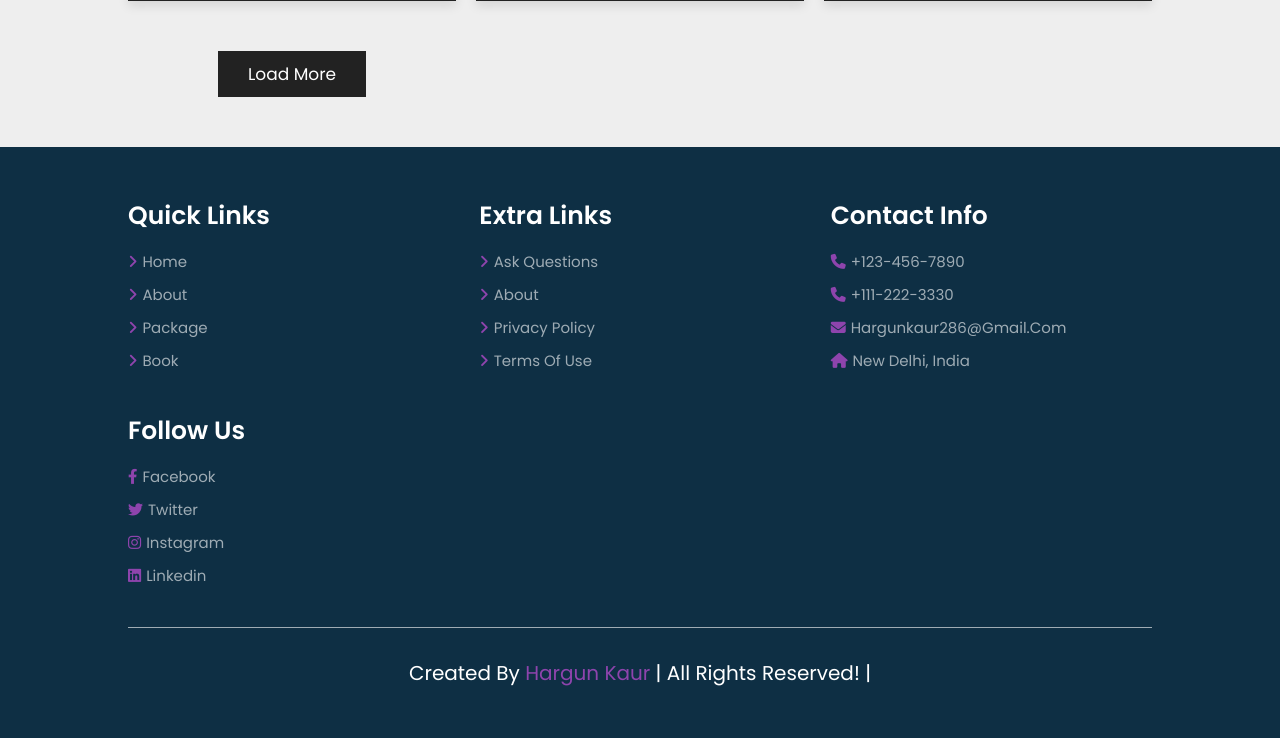
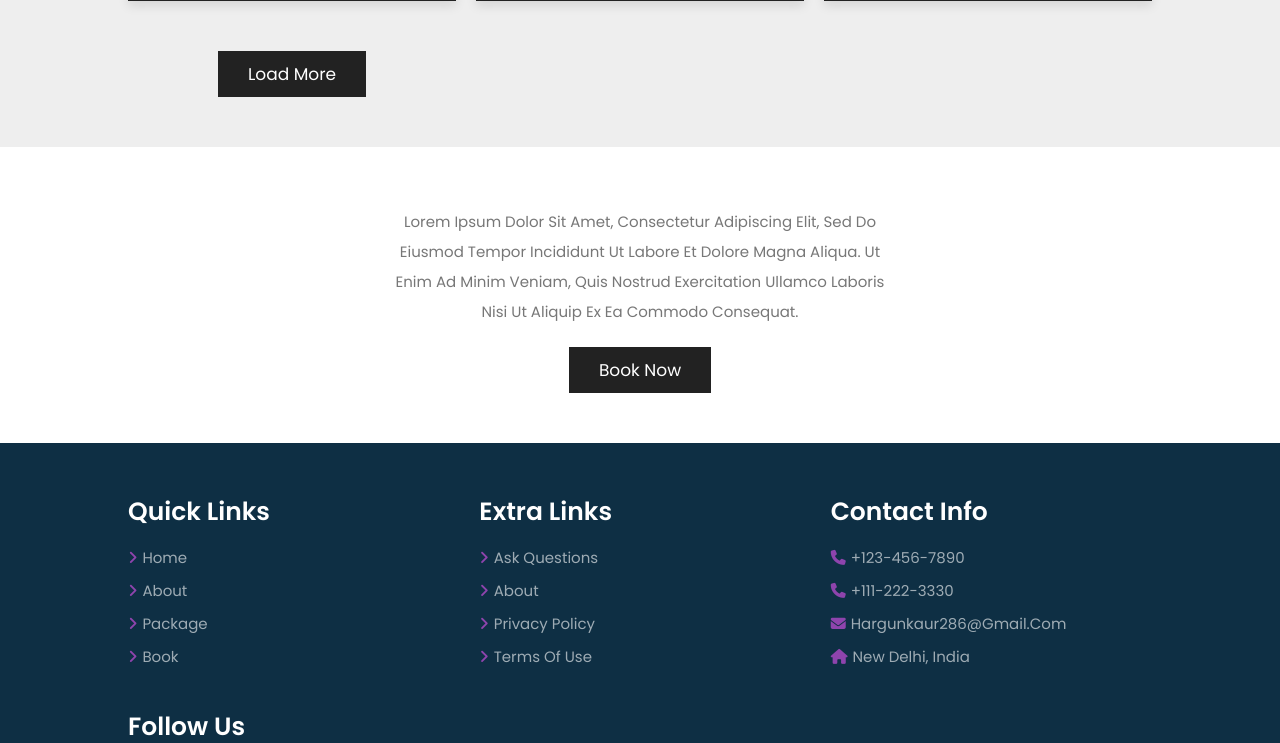
Before and after one commit to hargunkaur286/php, a PHP site: the page made by travel website/home.php in a window 1280 px wide. Shown: the part 2703-3446 px from the top of the page. Run offline with PHP 8.4, Linux system fonts and the light colour scheme; some libraries are stand-ins or nearby versions.

Commit message:
home offer

```diff
--- a/travel website/css/style.css
+++ b/travel website/css/style.css
@@ -301,7 +301,27 @@ section {
     flex-wrap: wrap;
 }
 
+.home-offer{
+    text-align: center;
+}
 
+.home-offer .content{
+    max-width: 50rem;
+    margin: 0 auto;
+}
+
+.home-offer .content h3{
+    font-size: 3.5rem;
+    text-transform: uppercase;
+    color: var(--black);
+}
+
+.home-offer .content p{
+    font-size: 1.5rem;
+    color: var(--light-black);
+    line-height: 2;
+    padding: 1rem 0;
+}
 
 .footer {
     background-color: #0E2F44;
--- a/travel website/home.php
+++ b/travel website/home.php
@@ -183,8 +183,16 @@
     </section>
     <!-- home packages section ends -->
 
+    <!-- home offer section starts -->
 
+    <section class="home-offer">
+        <div class="content">
+            <p>Lorem ipsum dolor sit amet, consectetur adipiscing elit, sed do eiusmod tempor incididunt ut labore et dolore magna aliqua. Ut enim ad minim veniam, quis nostrud exercitation ullamco laboris nisi ut aliquip ex ea commodo consequat. </p>
+            <a href="book.php" class="btn">book now</a>
+        </div>
+    </section>
 
+    <!-- home offer section ends -->
 
 
     <!-- footer section starts -->
```
